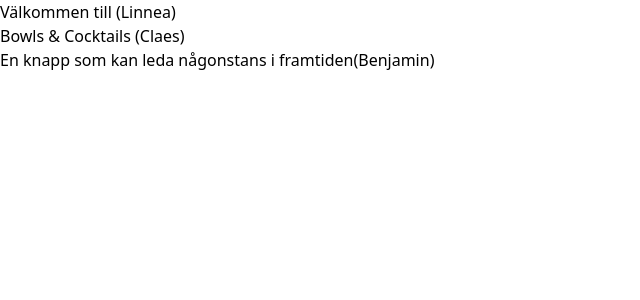
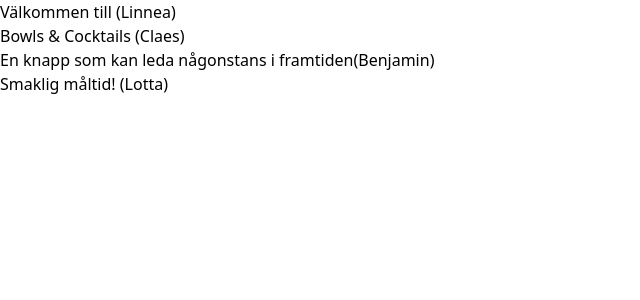
Before and after one commit to skogsmo/CocktailsAndFood, a React (Vite) app in the folder CocktailsAndFood/: page / in a window 1280 px wide. Shown: the top 300 px of the page, without its empty margins (0-640 px from the left). Built offline with nearby package versions, Linux system fonts and the light colour scheme.

Commit message:
Added Lotta Text

```diff
--- a/CocktailsAndFood/src/App.tsx
+++ b/CocktailsAndFood/src/App.tsx
@@ -18,7 +18,10 @@ function App() {
             (Benjamin)
           </span>
         </button>
-      </div>
+        <h3 className="text-xl text-center">
+          Smaklig måltid! <span className="text-xs font-thin">(Lotta)</span>
+        </h3>
+        </div>
     </>
   );
 }
```
Also changed, not shown: 1 other file (tests, documents, lock files or other folders).
